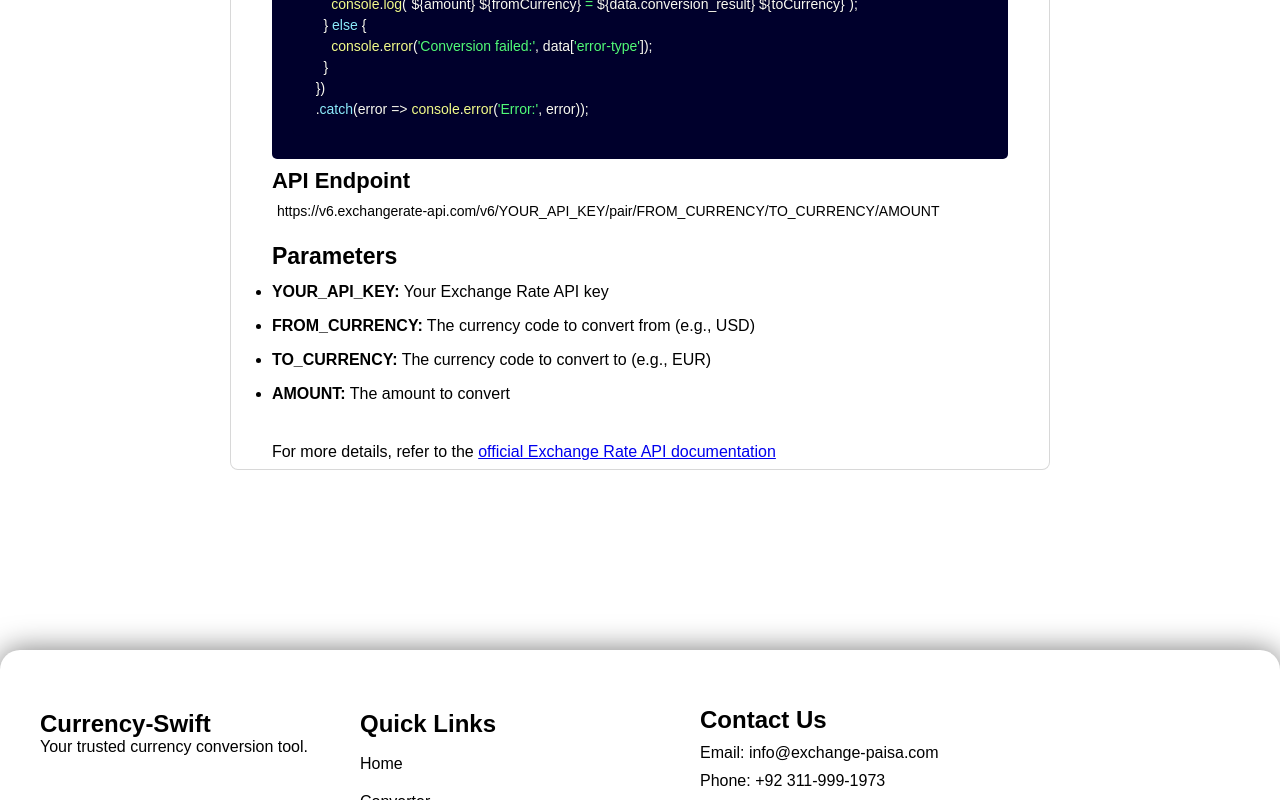
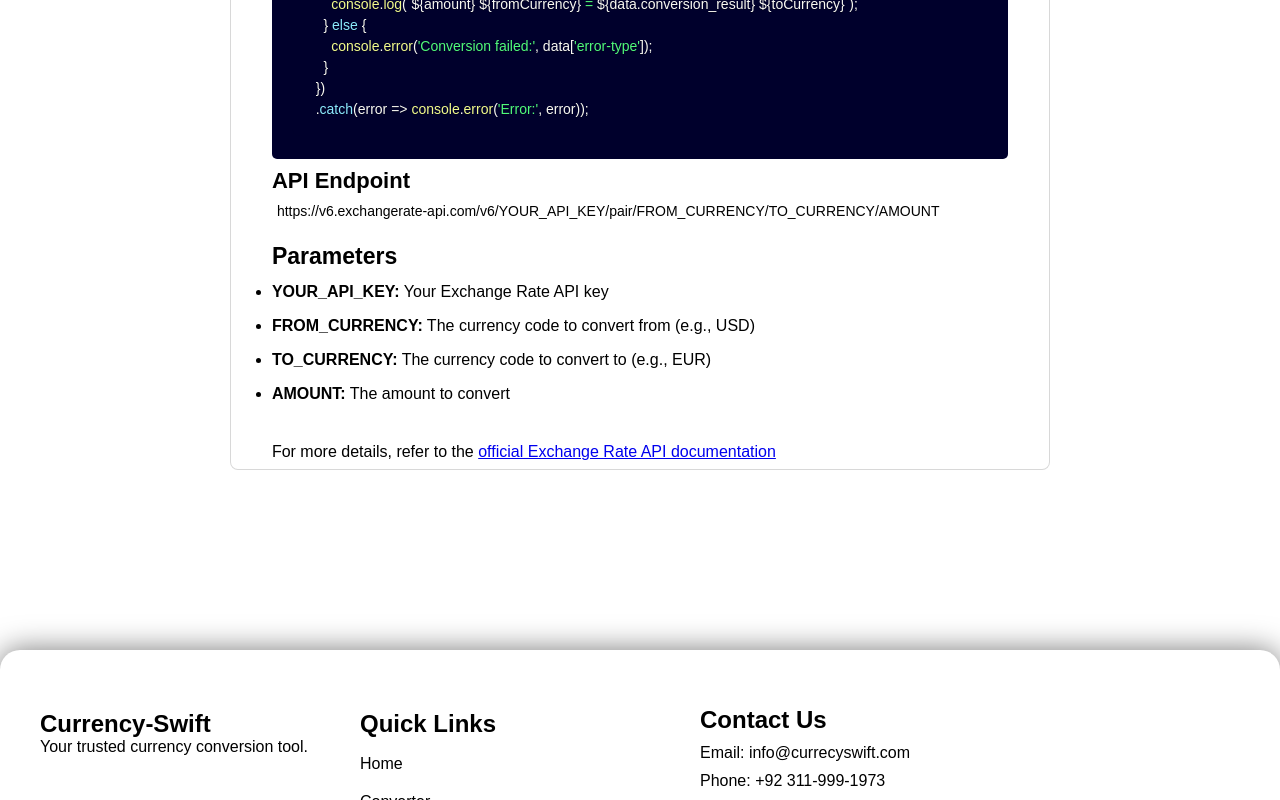
Before and after one commit to NOMANKHAM/Currency-Swift, a Next.js app: page / in a window 1280 px wide. Shown: the part 3280-4080 px from the top of the page. Built offline with nearby package versions, Linux system fonts and the light colour scheme.

Commit message:
Adsense added

```diff
--- a/app/components/Footer.tsx
+++ b/app/components/Footer.tsx
@@ -18,7 +18,7 @@
       </div>
       <div className="contact">
         <h2>Contact Us</h2>
-        <p>Email: info@exchange-paisa.com</p>
+        <p>Email: info@currecyswift.com</p>
         <p>Phone: +92 311-999-1973</p>
       </div>
 
--- a/app/layout.tsx
+++ b/app/layout.tsx
@@ -19,6 +19,12 @@
   return (
     <html lang="en">
       <head>
+      <script
+  async
+  src="https://pagead2.googlesyndication.com/pagead/js/adsbygoogle.js?client=ca-pub-3273233422690587"
+  crossOrigin="anonymous"
+/>
+
         <meta name="google-site-verification" content="fQESepwJasMaPYeGoDwXgjl0JMlNYvpO5fr54MKIJqk" />
         <meta
           name="keywords"
```
